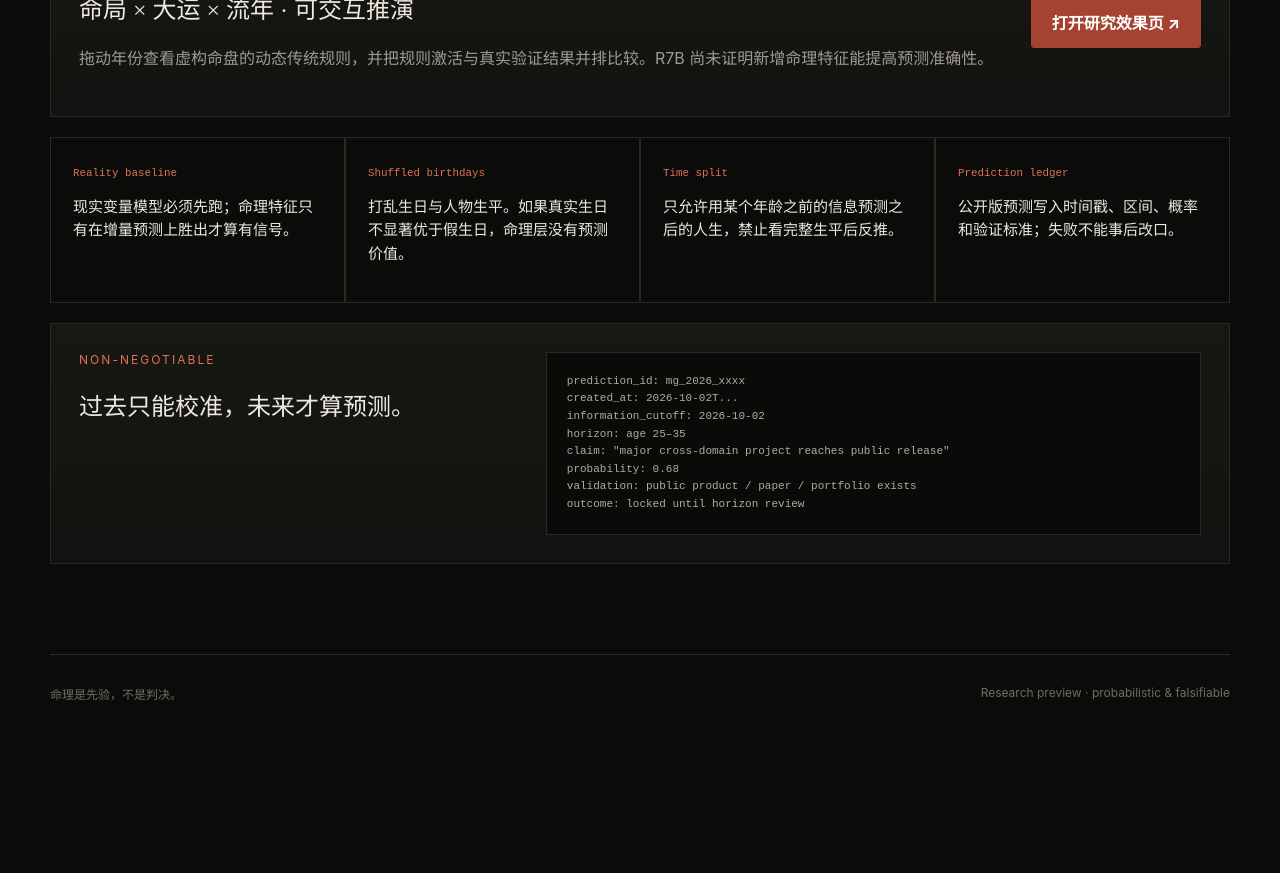
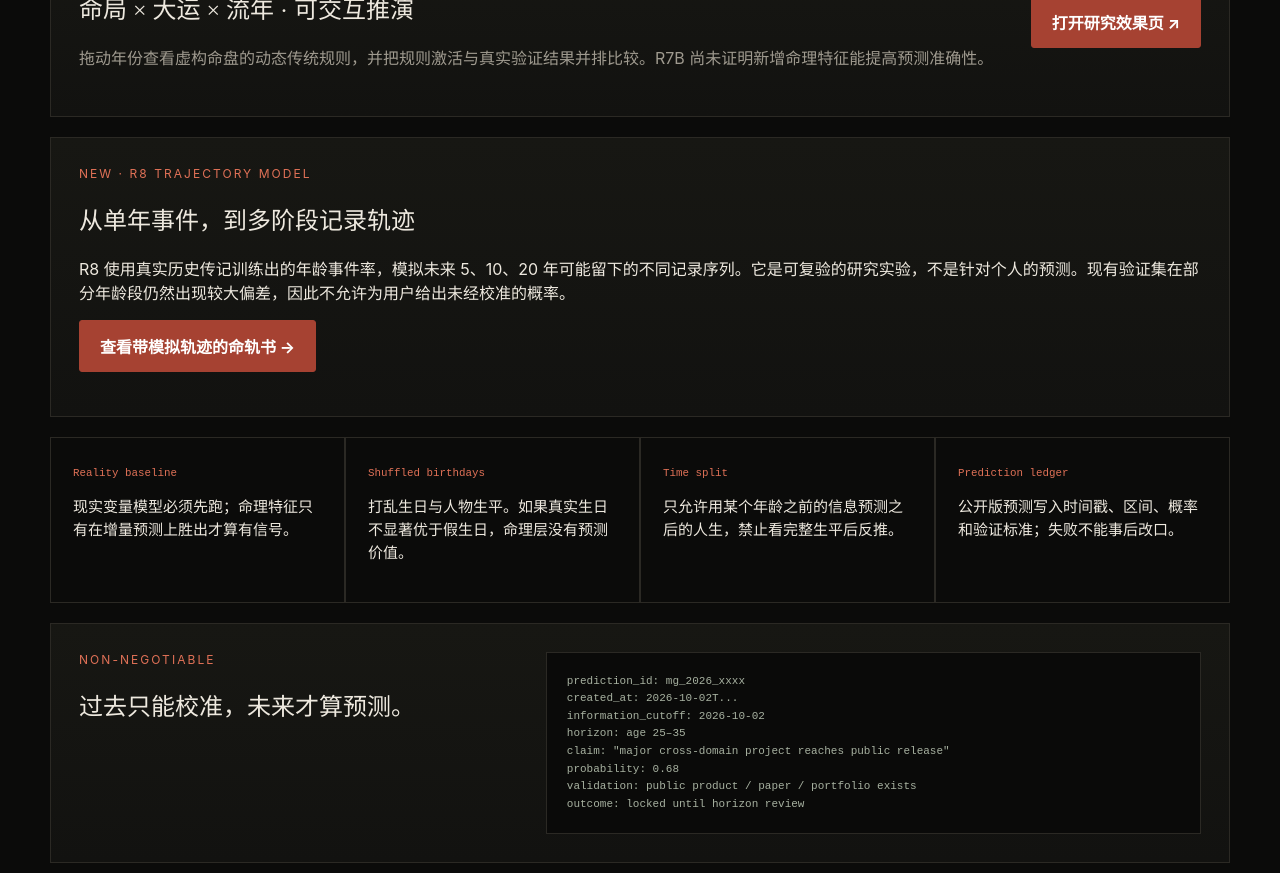
Before and after one commit to wzj003243-dotcom/minggui-life-trajectory, a Next.js app: page /research in a window 1280 px wide. Shown: the part 1220-2093 px from the top of the page. Before the commit the page ends 1967 px from the top, so only its background shows below. Built offline with nearby package versions, Linux system fonts and the light colour scheme; no server answers; the database is empty.

Commit message:
feat(research): explain R8 recurrent cohort paths, limitations and link to public life scroll

```diff
--- a/app/research/page.tsx
+++ b/app/research/page.tsx
@@ -59,6 +59,13 @@ export default async function ResearchPage(){
       <a className="button primary" href="/research/traditional-demo">打开研究效果页 ↗</a>
     </section>
 
+    <section className="panel" style={{marginBottom:20}}>
+      <div className="eyebrow">NEW · R8 TRAJECTORY MODEL</div>
+      <h2>从单年事件，到多阶段记录轨迹</h2>
+      <p>R8 使用真实历史传记训练出的年龄事件率，模拟未来 5、10、20 年可能留下的不同记录序列。它是可复验的研究实验，不是针对个人的预测。现有验证集在部分年龄段仍然出现较大偏差，因此不允许为用户给出未经校准的概率。</p>
+      <p><a className="button primary" href="/analyze">查看带模拟轨迹的命轨书 →</a></p>
+    </section>
+
     <section className="tests">
       {tests.map(([a,b])=><article key={a}><small>{a}</small><h3>{b}</h3></article>)}
     </section>
```
